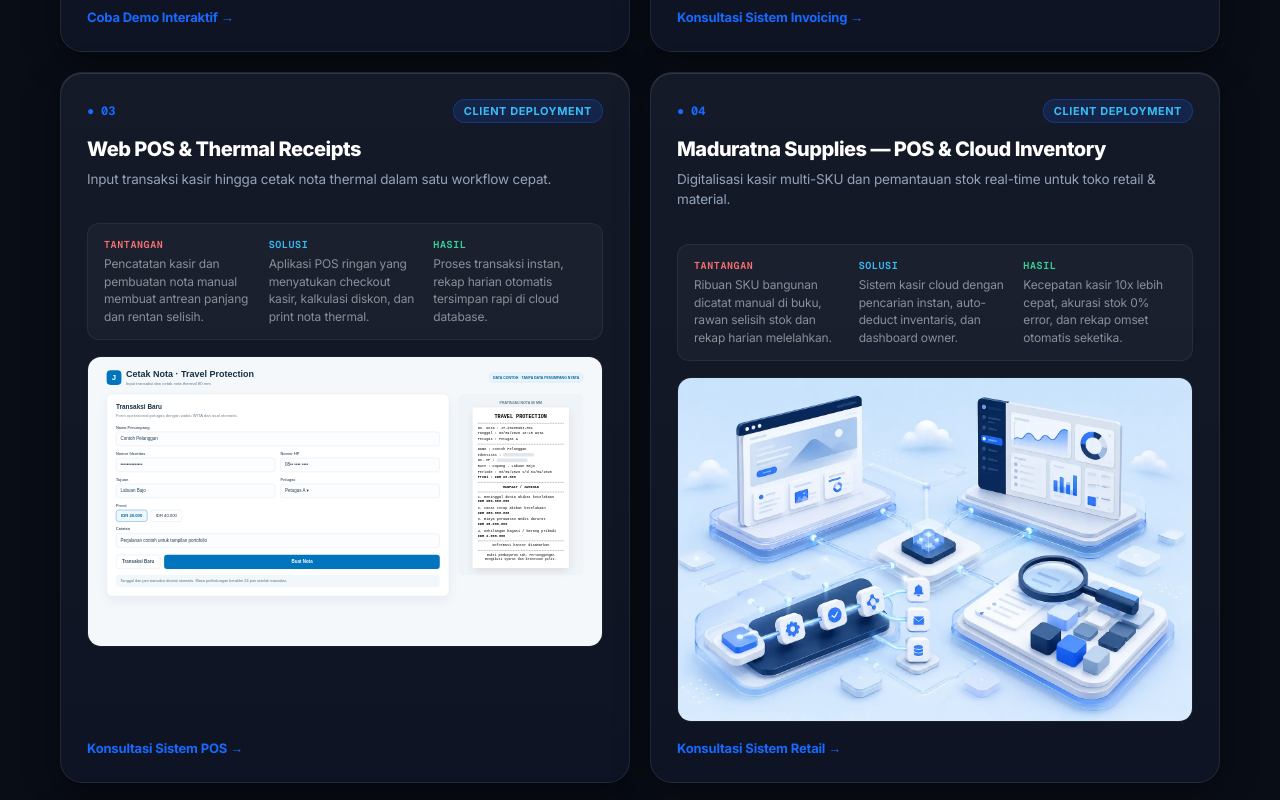
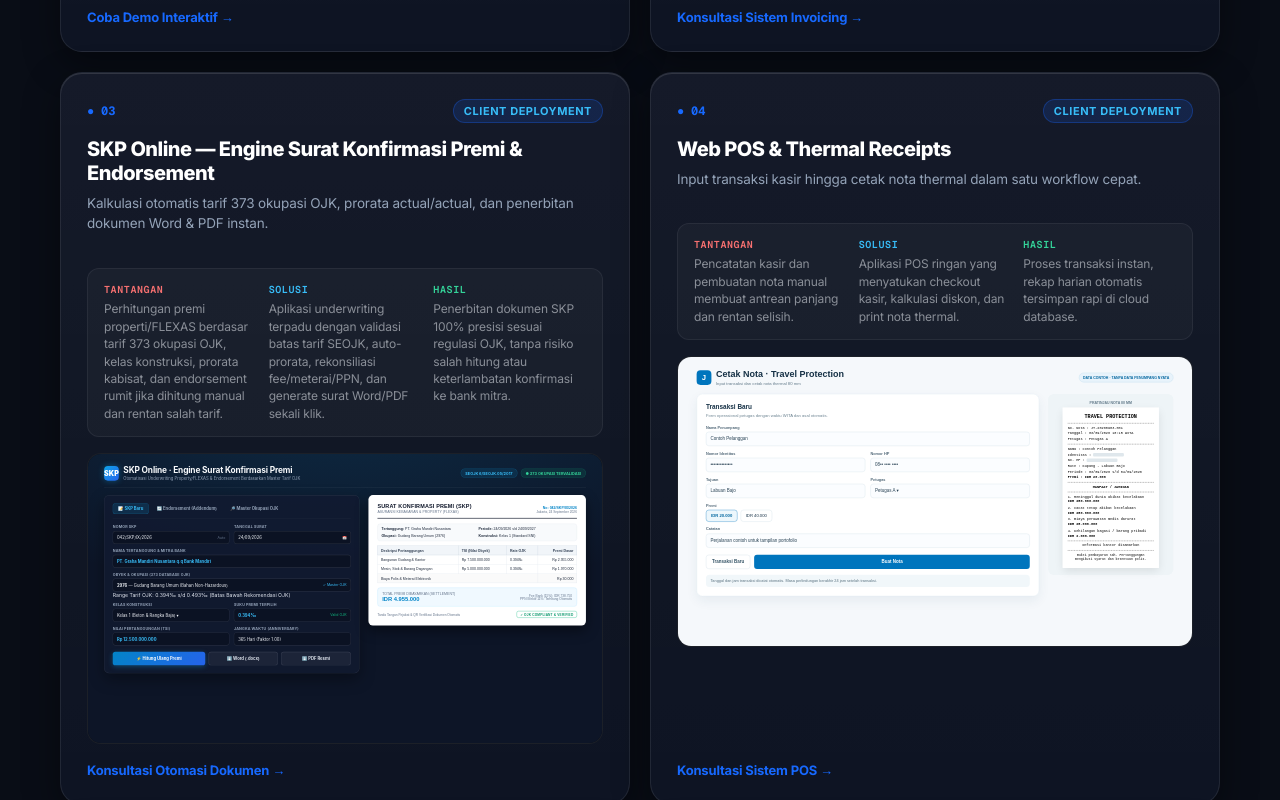
Before and after one commit to fransiskusmahendra/qira-platform, a Next.js app in the folder apps/public-web/: page /portfolio in a window 1280 px wide. Shown: the part 1700-2500 px from the top of the page. Built offline with nearby package versions, Linux system fonts and the light colour scheme; no server answers.

Commit message:
feat(portfolio): add Jasindo SKP Online premium confirmation portfolio showcase

```diff
--- a/apps/public-web/app/portfolio/_components/PortfolioPageClient.tsx
+++ b/apps/public-web/app/portfolio/_components/PortfolioPageClient.tsx
@@ -61,6 +61,20 @@ const ITEMS_ID: readonly PortfolioItem[] = [
   {
     number: "03",
     tag: "Client Deployment",
+    title: "SKP Online — Engine Surat Konfirmasi Premi & Endorsement",
+    outcome: "Kalkulasi otomatis tarif 373 okupasi OJK, prorata actual/actual, dan penerbitan dokumen Word & PDF instan.",
+    problem: "Perhitungan premi properti/FLEXAS berdasar tarif 373 okupasi OJK, kelas konstruksi, prorata kabisat, dan endorsement rumit jika dihitung manual dan rentan salah tarif.",
+    solution: "Aplikasi underwriting terpadu dengan validasi batas tarif SEOJK, auto-prorata, rekonsiliasi fee/meterai/PPN, dan generate surat Word/PDF sekali klik.",
+    result: "Penerbitan dokumen SKP 100% presisi sesuai regulasi OJK, tanpa risiko salah hitung atau keterlambatan konfirmasi ke bank mitra.",
+    visual: "Master OJK → Underwriting Calc → Word/PDF SKP",
+    image: "/screenshots/skp-online-demo.svg",
+    imageAlt: "Tampilan aplikasi SKP Online dengan kalkulasi premi okupasi OJK dan pratinjau surat",
+    href: "/discovery?context=otomatisasi%20surat%20premi%20asuransi",
+    cta: "Konsultasi Otomasi Dokumen",
+  },
+  {
+    number: "04",
+    tag: "Client Deployment",
     title: "Web POS & Thermal Receipts",
     outcome: "Input transaksi kasir hingga cetak nota thermal dalam satu workflow cepat.",
     problem: "Pencatatan kasir dan pembuatan nota manual membuat antrean panjang dan rentan selisih.",
@@ -73,7 +87,7 @@ const ITEMS_ID: readonly PortfolioItem[] = [
     cta: "Konsultasi Sistem POS",
   },
   {
-    number: "04",
+    number: "05",
     tag: "Client Deployment",
     title: "Maduratna Supplies — POS & Cloud Inventory",
     outcome: "Digitalisasi kasir multi-SKU dan pemantauan stok real-time untuk toko retail & material.",
@@ -87,7 +101,7 @@ const ITEMS_ID: readonly PortfolioItem[] = [
     cta: "Konsultasi Sistem Retail",
   },
   {
-    number: "05",
+    number: "06",
     tag: "Public Demo",
     title: "Public Demo Ecosystem",
     outcome: "Eksplorasi modul sistem terintegrasi yang siap disesuaikan dengan alur bisnis Anda.",
@@ -137,6 +151,21 @@ const ITEMS_EN: readonly PortfolioItem[] = [
   {
     number: "03",
     tag: "Client Deployment",
+    title: "SKP Online — Insurance Premium & Endorsements",
+    outcome: "Automated calculations across 373 OJK tariff classes, actual/actual prorata, and instant Word & PDF issuance.",
+    problem: "Calculating Property/FLEXAS insurance premiums across 373 OJK occupancies, construction classes, and endorsements manually is slow and error-prone.",
+    solution: "Dedicated underwriting engine with SEOJK tariff range validation, automatic anniversary prorata, fee/tax reconciliation, and one-click Word/PDF export.",
+    result: "Official premium confirmation letters generated in seconds with 100% regulatory compliance and zero human mathematical discrepancies.",
+    visual: "Master OJK → Underwriting Calc → Word/PDF SKP",
+    image: "/screenshots/skp-online-demo.svg",
+    imageAlt: "SKP Online interface showcasing OJK rate calculation and confirmation letter preview",
+    href: "/discovery?context=otomatisasi%20surat%20premi%20asuransi",
+    cta: "Consult on Document Automation",
+    note: "Production insurance deployment with client details anonymized."
+  },
+  {
+    number: "04",
+    tag: "Client Deployment",
     title: "Web POS & Instant Thermal Receipts",
     outcome: "Sales input to thermal printing in a unified, friction-free cashier workflow.",
     problem: "Separating order recording and receipt printing causes checkout queues and entry mistakes.",
@@ -150,7 +179,7 @@ const ITEMS_EN: readonly PortfolioItem[] = [
     note: "Real client deployment with names and transactions anonymized."
   },
   {
-    number: "04",
+    number: "05",
     tag: "Client Deployment",
     title: "Maduratna Building Supplies — Cloud POS & Stock",
     outcome: "Multi-SKU cashier digital flow and real-time inventory management for retail.",
@@ -165,7 +194,7 @@ const ITEMS_EN: readonly PortfolioItem[] = [
     note: "Active retail deployment."
   },
   {
-    number: "05",
+    number: "06",
     tag: "Public Demo",
     title: "Business Solution Demo Ecosystem",
     outcome: "Explore pre-built interactive modules designed to adapt to your operational workflows.",
```
Also changed, not shown: apps/public-web/public/preview.html (+39 -0 lines), apps/public-web/public/screenshots/skp-online-demo.svg (added).
